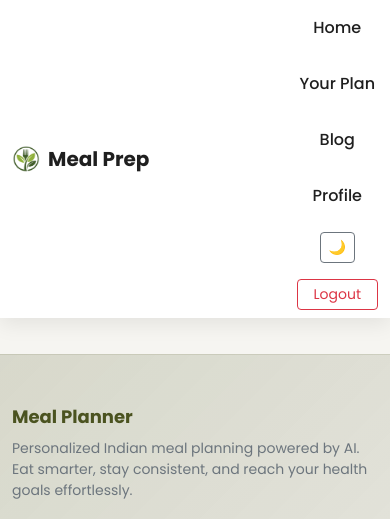
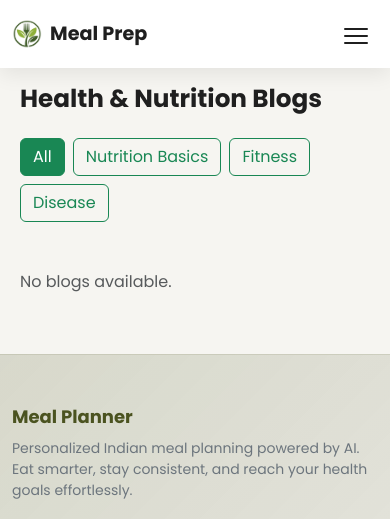
Before and after one commit to patel-prithvi/meal-prep, a Flask app: page /blogs in a window 390 px wide. Shown: the top 519 px of the page. Run offline with Flask 3, Linux system fonts and the light colour scheme; data that the repository does not hold is empty; some libraries are stand-ins or nearby versions.

Commit message:
fixed mobile navbar

```diff
--- a/templates/navbar.html
+++ b/templates/navbar.html
@@ -1,15 +1,42 @@
 <style>
-/* ========== NAVBAR THEME ========== */
+
+/* =====================================
+   NAVBAR THEME
+===================================== */
+
 .navbar {
   background: var(--card);
   box-shadow: 0 6px 20px rgba(0,0,0,0.08);
   transition: background 0.4s ease;
+  padding: 14px 0;
 }
+
+body.dark .navbar {
+  background: #020617 !important;
+  border-bottom: 1px solid #1e293b;
+}
+
+/* =====================================
+   BRAND
+===================================== */
 
 .navbar-brand {
   font-weight: 700;
   color: var(--text) !important;
+  font-size: 1.3rem;
 }
+
+body.dark .navbar-brand {
+  color: #ffffff !important;
+}
+
+.navbar-brand img {
+  height: 30px;
+}
+
+/* =====================================
+   LINKS
+===================================== */
 
 .nav-link {
   color: var(--text) !important;
@@ -32,71 +59,173 @@
   background: var(--primary);
 }
 
-/* Dark mode brand fix */
-body.dark .navbar-brand {
-  color: #ffffff !important;
-}
+/* =====================================
+   THEME BUTTON
+===================================== */
 
-body.dark .navbar {
-  background: #020617 !important;
-  border-bottom: 1px solid #1e293b;
-}
-
-/* Toggle button */
 #themeToggle {
   transition: transform 0.3s ease;
 }
+
 #themeToggle:hover {
   transform: rotate(15deg);
 }
+
+/* =====================================
+   HAMBURGER BUTTON
+===================================== */
+
+.navbar-toggler {
+  border: none;
+  box-shadow: none !important;
+  padding: 6px 10px;
+}
+
+/* CUSTOM HAMBURGER ICON */
+
+.navbar-toggler-icon {
+  background-image: none !important;
+  width: 24px;
+  height: 2px;
+  background-color: var(--text);
+  position: relative;
+  border-radius: 2px;
+}
+
+.navbar-toggler-icon::before,
+.navbar-toggler-icon::after {
+  content: '';
+  position: absolute;
+  left: 0;
+  width: 24px;
+  height: 2px;
+  background-color: var(--text);
+  border-radius: 2px;
+}
+
+.navbar-toggler-icon::before {
+  top: -7px;
+}
+
+.navbar-toggler-icon::after {
+  top: 7px;
+}
+
+/* =====================================
+   MOBILE NAVBAR
+===================================== */
+
+@media (max-width: 768px) {
+
+  .navbar-collapse {
+    background: var(--card);
+    margin-top: 15px;
+    padding: 20px;
+    border-radius: 18px;
+  }
+
+  body.dark .navbar-collapse {
+    background: #111827;
+  }
+
+  .navbar-nav {
+    gap: 12px;
+  }
+
+  .nav-link.active::after {
+    display: none;
+  }
+
+  .navbar .btn {
+    width: auto;
+  }
+
+  .navbar-brand span {
+    font-size: 1.2rem;
+  }
+}
+
 </style>
+
 
 <nav class="navbar navbar-expand-lg fixed-top">
   <div class="container">
-    <a class="navbar-brand fw-bold d-flex align-items-center gap-2" href="/dashboard">
+
+    <!-- Logo -->
+    <a class="navbar-brand fw-bold d-flex align-items-center gap-2"
+       href="/dashboard">
       <img src="/static/images/logo.png" height="28">
       <span>Meal Prep</span>
     </a>
 
-    <ul class="navbar-nav ms-auto align-items-center gap-3">
-      <li>
+    <!-- Mobile Hamburger -->
+    <button class="navbar-toggler"
+            type="button"
+            data-bs-toggle="collapse"
+            data-bs-target="#navbarMenu"
+            aria-controls="navbarMenu"
+            aria-expanded="false"
+            aria-label="Toggle navigation">
+
+      <span class="navbar-toggler-icon"></span>
+    </button>
+
+    <!-- Collapsible Menu -->
+    <div class="collapse navbar-collapse"
+         id="navbarMenu">
+
+      <ul class="navbar-nav ms-auto flex-column flex-lg-row align-items-start align-items-lg-center gap-2 gap-lg-3">
+
+
+        <li class="nav-item">
           <a class="nav-link {% if request.path == '/dashboard' %}active{% endif %}"
              href="/dashboard">
             Home
           </a>
         </li>
 
-      <li>
+        <li class="nav-item">
           <a class="nav-link {% if request.path == '/mealplan' %}active{% endif %}"
              href="/mealplan">
             Your Plan
           </a>
         </li>
 
-      <li>
-        <a class="nav-link" href="/blogs">Blog</a>
+        <li class="nav-item">
+          <a class="nav-link" href="/blogs">
+            Blog
+          </a>
         </li>
 
-      <li>
-        <a class="nav-link" href="/profile">Profile</a>
+        <li class="nav-item">
+          <a class="nav-link" href="/profile">
+            Profile
+          </a>
         </li>
 
-      <li>
+        <li class="nav-item">
           <button id="themeToggle"
                   class="btn btn-sm btn-outline-secondary"
-                onclick="toggleDark()">🌙</button>
+                  onclick="toggleDark()">
+            🌙
+          </button>
         </li>
 
-      <li>
+        <li class="nav-item">
           <a href="/logout"
              onclick="return confirm('Are you sure you want to logout?')"
              class="btn btn-outline-danger btn-sm px-3">
             Logout
           </a>
         </li>
+
       </ul>
+
+    </div>
+
   </div>
 </nav>
+
 
 <script>
 
```
Also changed, not shown: templates/dashboard.html (+96 -1 lines). Lines whose indentation alone changed are shown as unchanged.
